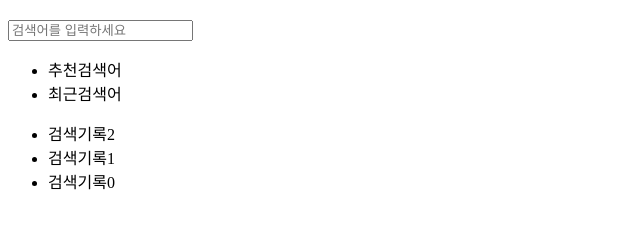
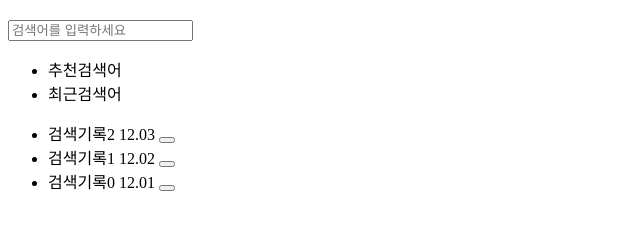
Before and after one commit to JohnLee305/study-Vuejs, a website: page 2-vue/index.html in a window 1280 px wide. Both pictures are taken after a click on the item "최근검색어". Shown: the part 55-284 px from the top of the page, without its empty margins (0-640 px from the left). Drawn offline with nearby package versions, Linux system fonts and the light colour scheme; files whose address does not match are found by name.

Commit message:
2022-05-02 검색기록일자, 버튼 구현

```diff
--- a/2-vue/index.html
+++ b/2-vue/index.html
@@ -72,8 +72,11 @@
         <div v-else>
             <div v-if="history.length">
               <ul class="list">
-                <li v-for="item in history">
+                <li v-for="item in history"
+                    v-on:click="onClickKeyword(item.keyword)">
                   {{item.keyword}}
+                  <span class="date">{{item.date}}</span>
+                  <button class="btn-remove"></button>
                 </li>
               </ul>
             </div>
```
Also changed, not shown: README.md.
